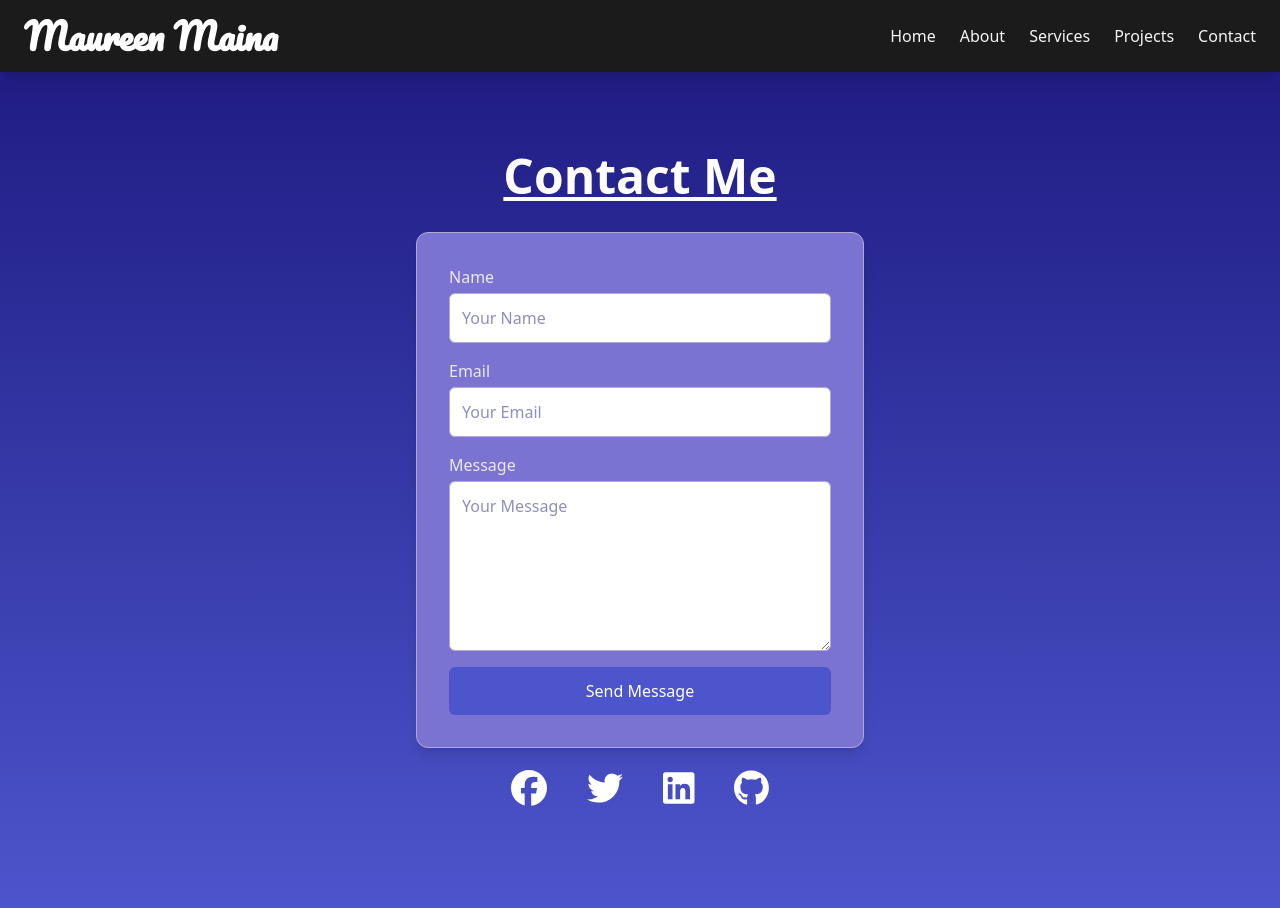
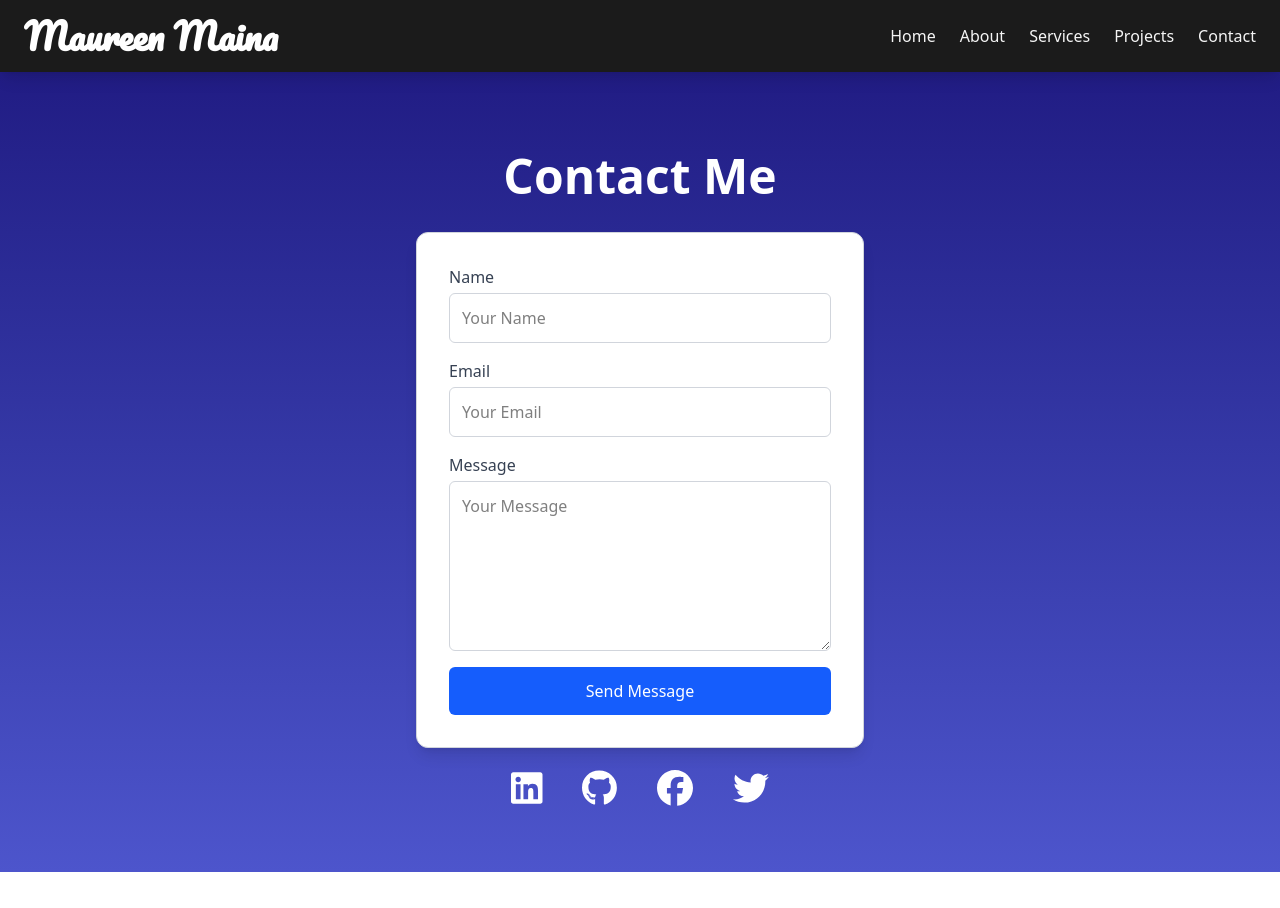
Before and after one commit to Maureen0007/My-Portfolio, a React (Vite) app: page /contact in a window 1280 px wide. After the commit the page ends 872 px from the top, so only its background shows below. Built offline with nearby package versions, Linux system fonts and the light colour scheme.

Commit message:
link email using formspree

```diff
--- a/src/pages/Contact.jsx
+++ b/src/pages/Contact.jsx
@@ -1,39 +1,63 @@
-import React from 'react';
+import React, { useState } from 'react';
 import { FontAwesomeIcon } from "@fortawesome/react-fontawesome";
 import { faEnvelope, faPhone } from "@fortawesome/free-solid-svg-icons";
-import { faFacebook, faTwitter, faLinkedin, faGithub } from "@fortawesome/free-brands-svg-icons";
+import { faLinkedin, faGithub, faFacebook, faTwitter } from "@fortawesome/free-brands-svg-icons";
 
 function Contact() {
+  const [formData, setFormData] = useState({ name: "", email: "", message: "" });
+  const [submitted, setSubmitted] = useState(false);
+
+  const handleChange = (e) => {
+    setFormData({ ...formData, [e.target.name]: e.target.value });
+  };
+
+  const handleSubmit = async (e) => {
+    e.preventDefault();
+    const response = await fetch("https://formspree.io/f/mjkyvdvn", {
+      method: "POST",
+      headers: { "Content-Type": "application/json" },
+      body: JSON.stringify(formData)
+    });
+    if (response.ok) {
+      setSubmitted(true);
+      setFormData({ name: "", email: "", message: "" });
+    }
+  };
+
   return (
-    <section className="py-20 px-6 flex flex-col items-center bg-gradient-to-b from-[#211C84] to-[#4D55CC] min-h-screen h-full">
-      <h2 className="text-5xl font-bold text-center mb-8 text-[#FFFFFF] text-decoration-line: underline">Contact Me</h2>
-      <form className="w-full max-w-md bg-[#7A73D1] shadow-lg rounded-xl p-8 border border-[#B5A8D5] text-[#FFFFFF]">
+    <section className="py-20 px-6 flex flex-col items-center  bg-gradient-to-b from-[#211C84] to-[#4D55CC] h-screen">
+      <h2 className="text-5xl font-bold text-center mb-8 text-[#FFFFFF]">Contact Me</h2>
+      {submitted ? (
+        <p className="text-green-600">Thank you! Your message has been sent.</p>
+      ) : (
+        <form onSubmit={handleSubmit} className="w-full max-w-md bg-white shadow-lg rounded-xl p-8 border border-gray-300">
           <label className="block mb-4">
-          <span className="text-[#EAEAEA]">Name</span>
-          <input type="text" className="mt-1 block w-full border border-[#B5A8D5] rounded-md p-3 bg-[#FFFFFF] text-[#211C84]" placeholder="Your Name" />
+            <span className="text-gray-700">Name</span>
+            <input type="text" name="name" value={formData.name} onChange={handleChange} className="mt-1 block w-full border border-gray-300 rounded-md p-3" placeholder="Your Name" required />
           </label>
           <label className="block mb-4">
-          <span className="text-[#EAEAEA]">Email</span>
-          <input type="email" className="mt-1 block w-full border border-[#B5A8D5] rounded-md p-3 bg-[#FFFFFF] text-[#211C84]" placeholder="Your Email" required/>
+            <span className="text-gray-700">Email</span>
+            <input type="email" name="email" value={formData.email} onChange={handleChange} className="mt-1 block w-full border border-gray-300 rounded-md p-3" placeholder="Your Email" required />
           </label>
           <label className="block mb-4">
-          <span className="text-[#EAEAEA]">Message</span>
-          <textarea className="mt-1 block w-full border border-[#B5A8D5] rounded-md p-3 bg-[#FFFFFF] text-[#211C84]" rows="6" placeholder="Your Message"></textarea>
+            <span className="text-gray-700">Message</span>
+            <textarea name="message" value={formData.message} onChange={handleChange} className="mt-1 block w-full border border-gray-300 rounded-md p-3" rows="6" placeholder="Your Message" required></textarea>
           </label>
-        <button type="submit" className="bg-[#4D55CC] hover:bg-[#B5A8D5] text-[#FFFFFF] px-4 py-3 rounded-md w-full transition duration-300">Send Message</button>
+          <button type="submit" className="bg-blue-600 text-white px-4 py-3 rounded-md w-full">Send Message</button>
         </form>
+      )}
       <div className="social-icons flex gap-4 space-x-6 py-5">
-        <a href="https://facebook.com" target="_blank" rel="noopener noreferrer" className="text-[#FFFFFF] text-4xl">
+        <a href="https://www.linkedin.com/feed/" target="_blank" rel="noopener noreferrer" className="text-[#FFFFFF] text-4xl">
+          <FontAwesomeIcon icon={faLinkedin} />
+        </a>
+        <a href="https://github.com/Maureen0007" target="_blank" rel="noopener noreferrer" className="text-[#FFFFFF] text-4xl">
+          <FontAwesomeIcon icon={faGithub} />
+        </a>
+        <a href="#" className="text-[#FFFFFF] text-4xl">
           <FontAwesomeIcon icon={faFacebook} />
         </a>
-        <a href="https://twitter.com" target="_blank" rel="noopener noreferrer" className="text-[#FFFFFF] text-4xl">
+        <a href="#" className="text-[#FFFFFF] text-4xl">
           <FontAwesomeIcon icon={faTwitter} />
-        </a>
-        <a href="https://linkedin.com" target="_blank" rel="noopener noreferrer" className="text-[#FFFFFF] text-4xl">
-          <FontAwesomeIcon icon={faLinkedin} />
-        </a>
-        <a href="https://github.com" target="_blank" rel="noopener noreferrer" className="text-[#FFFFFF] text-4xl">
-          <FontAwesomeIcon icon={faGithub} />
         </a>
       </div>
     </section>
--- a/src/pages/Projects.jsx
+++ b/src/pages/Projects.jsx
@@ -1,14 +1,14 @@
 import React from 'react';
 import { useState } from 'react';
-
+import { Link } from 'react-router-dom';
 function Projects() {
     const [selectedCategory, setSelectedCategory] = useState("All");
 
   const projects = [
-    { title: "E-commerce Website", category: "Frontend", description: "A modern online store with React." },
-    { title: "API Development", category: "Backend", description: "Building scalable APIs with Node.js." },
+    { title: "E-commerce Website", category: "Frontend", description: "A modern online store with React.", link: "https://github.com/Maureen0007/Aristotle.git"  },
+    { title: "API Development", category: "Backend", description: "Building scalable APIs with Node.js.", link: "https://github.com/Maureen0007/SocialApp-Rest-Api.git" },
     { title: "AI Chatbot", category: "AI", description: "A chatbot using machine learning." },
-    { title: "Portfolio Website", category: "Frontend", description: "A personal portfolio built with React." }
+    { title: "Portfolio Website", category: "Frontend", description: "A personal portfolio built with React.", link: "https://github.com/Maureen0007/My-Portfolio.git" }
   ];
 
   const categories = ["All", "Frontend", "Backend", "AI"];
@@ -30,6 +30,7 @@ function Projects() {
               <div key={index} className="p-16 bg-[#7A73D1] shadow-lg rounded-xl flex flex-col items-center text-center w-full max-w-md border border-[#B5A8D5] text-[#FFFFFF] transition-all duration-300 transform hover:scale-105">
                   <h3 className="text-xl font-semibold mb-2">{project.title}</h3>
                   <p className="text-[#EAEAEA]">{project.description}</p>
+                  <Link to={project.link} className='text-center border-2 border-[#B5A8D5] text-[#FFFFFF] px-8 py-4 my-6 rounded-lg font-semibold hover:bg-[#4D55CC] hover:text-[#FFFFFF] transition duration-300'>View project</Link>
               </div>
           ))}
       </div>
--- a/src/pages/Services.jsx
+++ b/src/pages/Services.jsx
@@ -15,12 +15,12 @@ function Services() {
   return (
     <section className="py-20 px-6 flex flex-col items-center min-h-screen h-screen overflow-hidden bg-gradient-to-b from-[#211C84] to-[#4D55CC]">
       <h2 className="text-5xl font-bold text-center mb-8 text-[#FFFFFF] underline">My Services</h2>
-      <div className="grid grid-cols-1 sm:grid-cols-2 md:grid-cols-2 lg:grid-cols-2 gap-8 w-full max-w-6xl place-items-center">
+      <div className="grid grid-cols-1 sm:grid-cols-2 md:grid-cols-2 lg:grid-cols-2 gap-10 py-8 px-10 w-full max-w-6xl place-items-center">
         {services.map((service, index) => (
           <button
             key={index}
             onClick={() => setSelectedService(service)}
-            className="p-8 bg-[#7A73D1] shadow-lg rounded-xl flex flex-col items-center text-center w-full max-w-sm border border-[#B5A8D5] text-[#FFFFFF] transition-all duration-300 transform hover:scale-105 hover:bg-[#B5A8D5] hover:text-[#211C84]"
+            className="p-16 bg-[#7A73D1] shadow-lg rounded-xl flex flex-col items-center text-center w-full max-w-sm border border-[#B5A8D5] text-[#FFFFFF] transition-all duration-300 transform hover:scale-105 hover:bg-[#B5A8D5] hover:text-[#211C84]"
           >
             <h3 className="text-xl font-semibold mb-2">{service.title}</h3>
             <p className="text-[#EAEAEA]">{service.description}</p>
```
Lines whose indentation alone changed are shown as unchanged.
